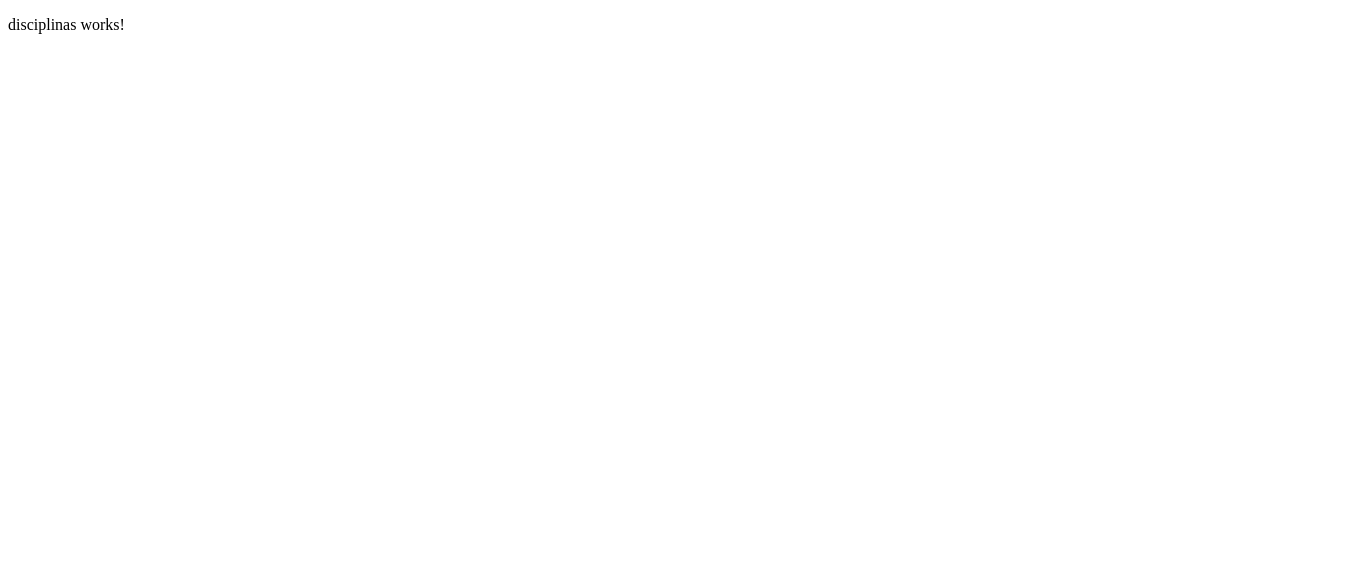
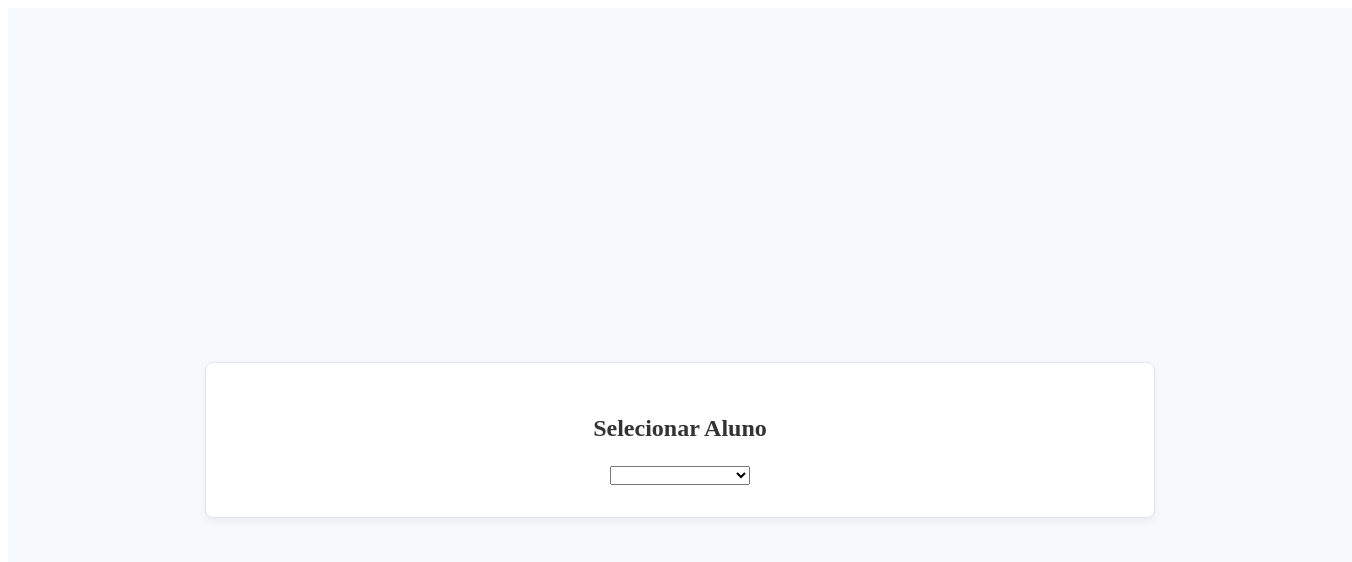
Before and after one commit to lucascarnu/m2_s07e8_exercicio_semanal, an Angular app: page /disciplinas in a window 1280 px wide. Shown: the top 562 px of the page, 1352 px wide, since content can reach past the window. Built offline with nearby package versions, Linux system fonts and the light colour scheme.

Commit message:
Ex. 06- Criação da tela de disciplinas

```diff
--- a/src/app/cadastro-de-aluno/cadastro-de-aluno.component.ts
+++ b/src/app/cadastro-de-aluno/cadastro-de-aluno.component.ts
@@ -12,7 +12,7 @@ import { Router, ActivatedRoute } from '@angular/router';
 })
 export class CadastroDeAlunoComponent implements OnInit {
   formCadastroAluno!: FormGroup;
-  cursos: string[] = ['Curso 1', 'Curso 2', 'Curso 3']; // Lista de cursos para o select
+  cursos: string[] = ['Tecnologia da Informação', 'Administração', 'Marketing'];
 
   constructor(private router: Router, private route: ActivatedRoute) {}
 
@@ -27,7 +27,7 @@ export class CadastroDeAlunoComponent implements OnInit {
 
     this.route.queryParams.subscribe((params) => {
       const state = window.history.state;
-      console.log('Estado de navegación:', state); // Verifica los datos del estado de navegación
+      console.log('Estado de navegación:', state);
 
       if (state && state.usuario) {
         this.preencherFormulario(state.usuario);
@@ -53,7 +53,7 @@ export class CadastroDeAlunoComponent implements OnInit {
   salvarAluno() {
     if (this.formCadastroAluno.valid) {
       const aluno = this.formCadastroAluno.value;
-      this.atualizarLocalStorage(aluno); // Llamada al nuevo método
+      this.atualizarLocalStorage(aluno);
       console.log('Usuário salvo com sucesso');
       this.router.navigate(['/listagem-usuarios']);
     } else {
--- a/src/app/disciplinas/disciplinas.component.html
+++ b/src/app/disciplinas/disciplinas.component.html
@@ -1 +1,31 @@
-<p>disciplinas works!</p>
+<div class="disciplinas">
+  <div class="container">
+    <h2>Selecionar Aluno</h2>
+    <select [formControl]="selectedAluno">
+      <option value="" disabled selected>Selecione um aluno</option>
+      <option *ngFor="let aluno of alunos" [ngValue]="aluno">{{ aluno.nomeCompleto }}</option>
+    </select>
+
+    <div *ngIf="curso">
+      <h2>Disciplinas do Curso de {{ curso }}</h2>
+      <table>
+        <thead>
+          <tr>
+            <th>Semestre</th>
+            <th>Disciplinas</th>
+          </tr>
+        </thead>
+        <tbody>
+          <tr *ngFor="let semestre of semestresKeys">
+            <td class="semestre">{{ semestre }}</td>
+            <td>
+              <ul>
+                <li *ngFor="let disciplina of semestres[semestre]" class="disciplina">{{ disciplina }}</li>
+              </ul>
+            </td>
+          </tr>
+        </tbody>
+      </table>
+    </div>
+  </div>
+</div>
--- a/src/app/disciplinas/disciplinas.component.scss
+++ b/src/app/disciplinas/disciplinas.component.scss
@@ -0,0 +1,71 @@
+.disciplinas {
+  width: 100vw;
+  height: 100vh;
+  display: flex;
+  justify-content: center;
+  align-items: center;
+  background-color: #f7f9fc;
+  padding: 32px;
+
+  .container {
+    border: 1px solid #e0e6ed;
+    box-shadow: 0 4px 8px rgba(0, 0, 0, 0.05);
+    border-radius: 8px;
+    padding: 32px 24px;
+    background-color: #ffffff;
+    max-width: 900px;
+    width: 100%;
+    text-align: center;
+
+    h2 {
+      text-align: center;
+      color: #333;
+      margin-bottom: 24px;
+      font-size: 24px;
+      font-weight: bold;
+    }
+
+    table {
+      width: 100%;
+      border-collapse: collapse;
+      margin: 0 auto;
+      font-size: 14px;
+
+      th,
+      td {
+        padding: 12px 15px;
+        border: 1px solid #d1d9e6;
+      }
+
+      th {
+        background-color: #4a90e2;
+        color: #fff;
+        font-weight: bold;
+      }
+
+      tr:nth-child(even) {
+        background-color: #f9f9f9;
+      }
+
+      tr:hover {
+        background-color: #f1f1f1;
+      }
+    }
+
+    .semestre {
+      text-align: left;
+      color: #4a90e2;
+      margin-top: 24px;
+      font-size: 20px;
+      font-weight: bold;
+      border-bottom: 1px solid #d1d9e6;
+      padding-bottom: 8px;
+    }
+
+    .disciplina {
+      text-align: left;
+      padding: 8px 0;
+      border-bottom: 1px solid #d1d9e6;
+    }
+  }
+}
--- a/src/app/disciplinas/disciplinas.component.ts
+++ b/src/app/disciplinas/disciplinas.component.ts
@@ -1,12 +1,60 @@
-import { Component } from '@angular/core';
+import { Component, OnInit } from '@angular/core';
+import { CommonModule } from '@angular/common';
+import { FormControl, ReactiveFormsModule } from '@angular/forms';
 
 @Component({
   selector: 'app-disciplinas',
   standalone: true,
-  imports: [],
+  imports: [CommonModule, ReactiveFormsModule],
   templateUrl: './disciplinas.component.html',
-  styleUrl: './disciplinas.component.scss'
+  styleUrls: ['./disciplinas.component.scss'],
 })
-export class DisciplinasComponent {
+export class DisciplinasComponent implements OnInit {
+  alunos: any[] = [];
+  selectedAluno = new FormControl();
+  curso: string = '';
+  semestres: { [key: string]: string[] } = {};
+  semestresKeys: string[] = [];
 
+  cursosDisciplinas: { [key: string]: { [key: string]: string[] } } = {
+    'Tecnologia da Informação': {
+      '1º Semestre': ['Redes de Computadores', 'Banco de Dados'],
+      '2º Semestre': ['Programação em Java', 'Desenvolvimento Web'],
+    },
+    Administração: {
+      '1º Semestre': ['Gestão Empresarial', 'Contabilidade Geral'],
+      '2º Semestre': ['Finanças Corporativas', 'Recursos Humanos'],
+    },
+    Marketing: {
+      '1º Semestre': ['Mídia e Comunicação', 'Técnicas de Vendas'],
+      '2º Semestre': ['Marketing Digital', 'Planejamento Estratégico'],
+    },
+  };
+
+  ngOnInit(): void {
+    this.alunos = JSON.parse(localStorage.getItem('alunos') || '[]');
+    this.selectedAluno.valueChanges.subscribe((aluno) => {
+      if (aluno) {
+        this.atualizarCursoESemestres(aluno.curso);
+      } else {
+        this.limparCursoESemestres();
+      }
+    });
+  }
+
+  private atualizarCursoESemestres(curso: string): void {
+    this.curso = curso;
+    this.semestres = this.cursosDisciplinas[this.curso] || {};
+    if (this.semestres) {
+      this.semestresKeys = Object.keys(this.semestres);
+    } else {
+      this.semestresKeys = [];
+    }
+  }
+
+  private limparCursoESemestres(): void {
+    this.curso = '';
+    this.semestres = {};
+    this.semestresKeys = [];
+  }
 }
```
